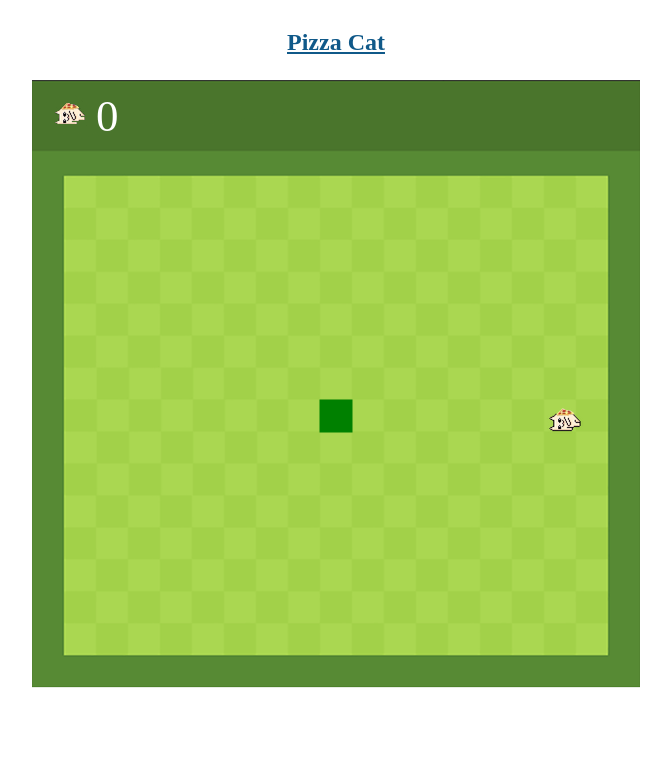
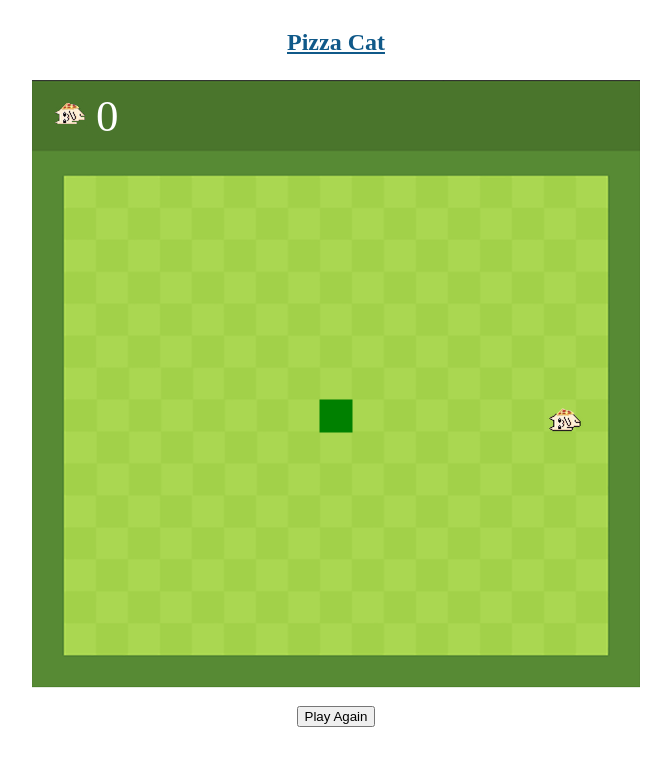
Before and after one commit to Lyxnn10/pizza-cat, an Electron app: page src/index.html in a window 800 px wide. Shown: the whole page, without its empty margins (64-735 px from the left). Drawn offline with Linux system fonts and the light colour scheme.

Commit message:
Update index.html

```diff
--- a/src/index.html
+++ b/src/index.html
@@ -13,5 +13,9 @@
     <center><h1><font size="+2.5"><a id="title" href="howtoplay.html" target="_blank">Pizza Cat</a></font></h1></center>
     <canvas id="snake" width="608" height="608"></canvas>
     <script src="snake.js"></script>
+    <br>
+    <div style="text-align: center;">
+    <button class="button-65" role="button" onClick="window.location.reload();">Play Again</button>
+    </div>
 </body>
 </html>
```
